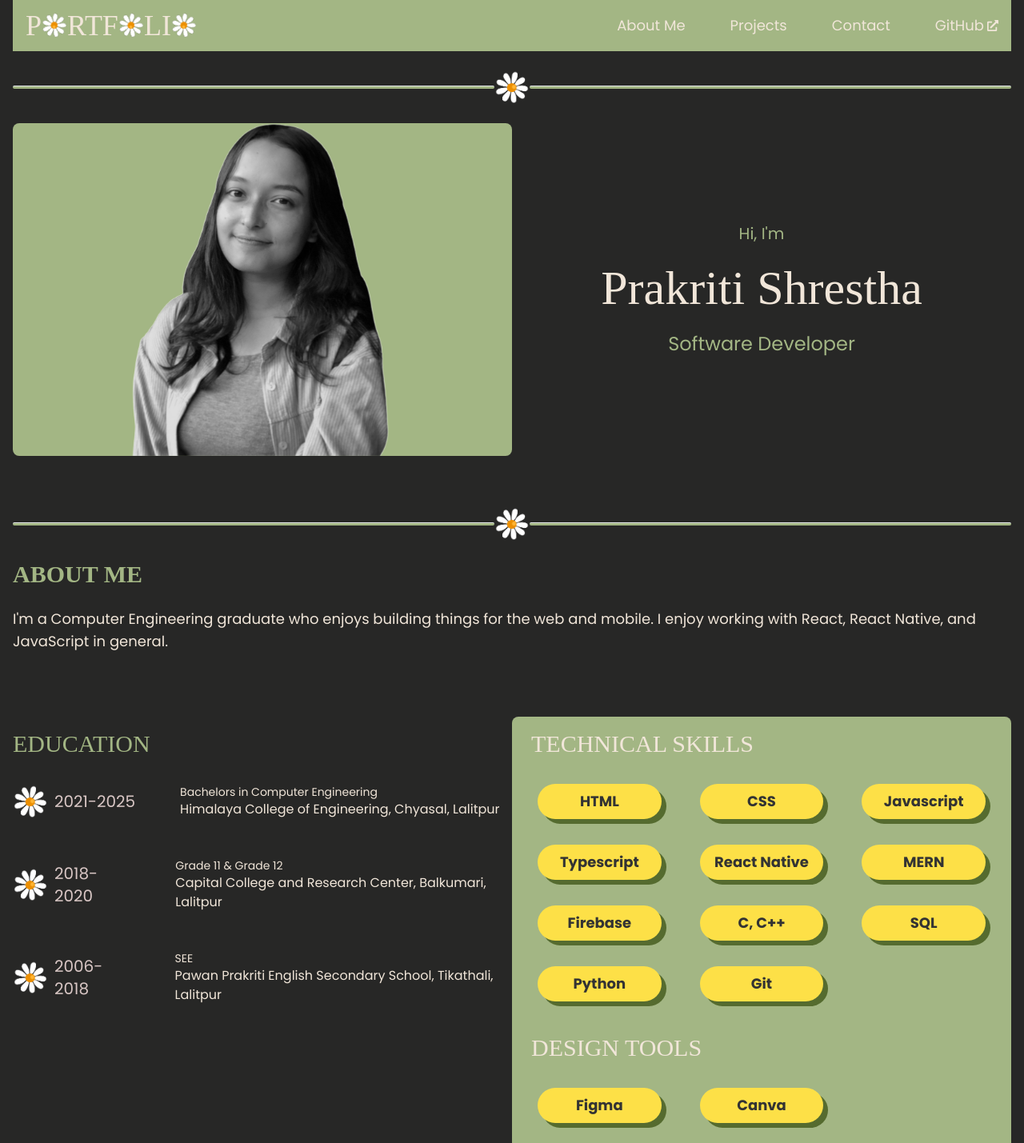
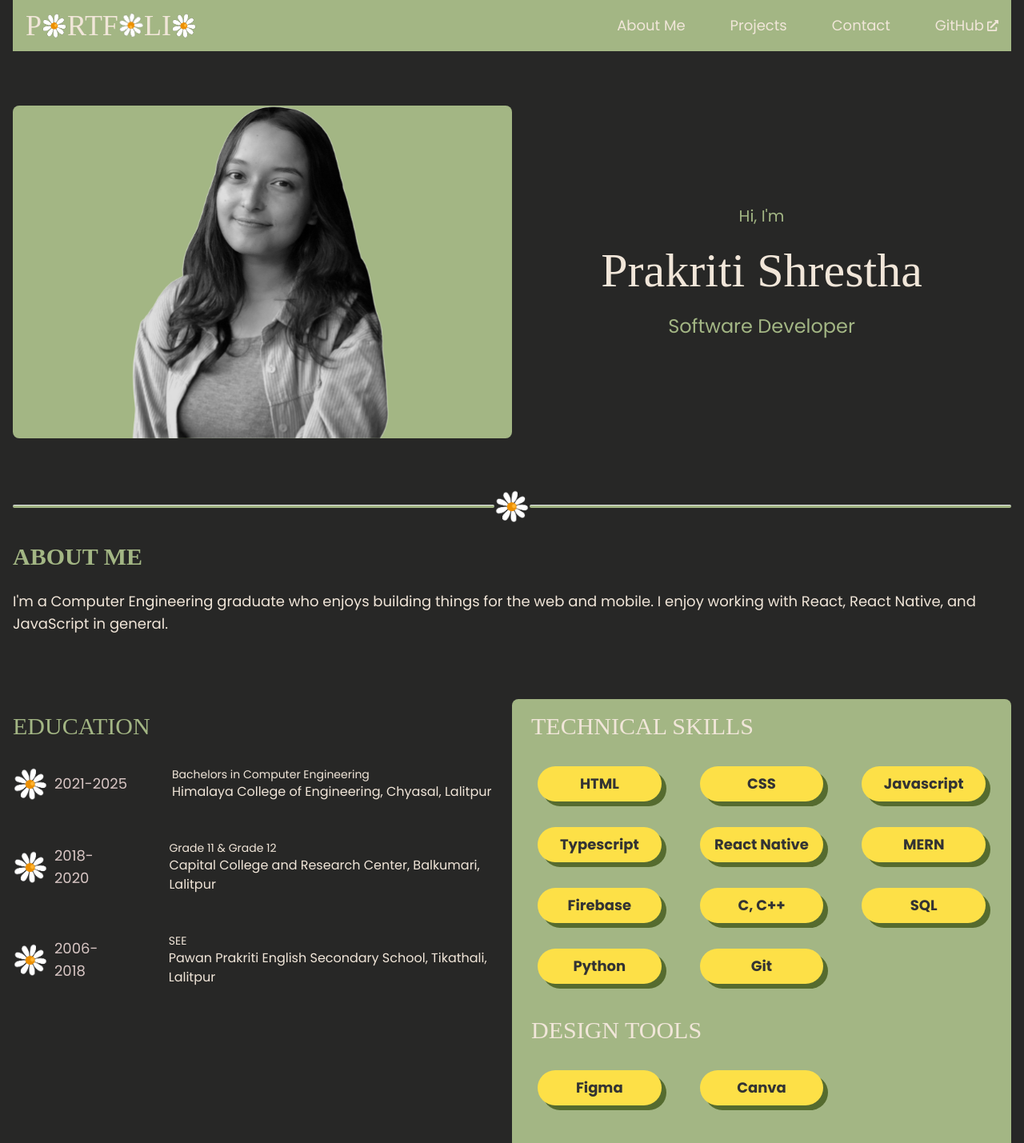
Before and after one commit to preykriti/Portfolio, a React (Vite) app: page / in a window 1280 px wide. Shown: the top 1429 px of the page at 80% size. Built offline with nearby package versions, Linux system fonts and the light colour scheme; a web font is replaced by a local one.

Commit message:
change project description

```diff
--- a/src/components/AboutMe.jsx
+++ b/src/components/AboutMe.jsx
@@ -33,7 +33,7 @@ const AboutMe = () => {
                 src={daisyFlower}
                 className="w-11 group-hover:animate-spin "
               />
-              <h3 className="mr-12 text-xl text-mutedBlush">2021-2025</h3>
+              <h3 className="mr-12 text-lg text-mutedBlush">2021-2025</h3>
               <div>
                 <p className="text-sm">Bachelors in Computer Engineering</p>
                 <p>Himalaya College of Engineering, Chyasal, Lalitpur</p>
@@ -44,7 +44,7 @@ const AboutMe = () => {
                 src={daisyFlower}
                 className="w-11 group-hover:animate-spin"
               />
-              <h3 className="mr-12 text-xl text-mutedBlush">2018-2020 </h3>
+              <h3 className="mr-12 text-lg text-mutedBlush">2018-2020 </h3>
               <div>
                 <p className="text-sm">Grade 11 & Grade 12</p>
                 <p>Capital College and Research Center, Balkumari, Lalitpur</p>
@@ -55,7 +55,7 @@ const AboutMe = () => {
                 src={daisyFlower}
                 className="w-11 group-hover:animate-spin"
               />
-              <h3 className="mr-12 text-xl text-mutedBlush">2006-2018</h3>
+              <h3 className="mr-12 text-lg text-mutedBlush">2006-2018</h3>
               <div>
                 <p className="text-sm">SEE</p>
                 <p>
--- a/src/components/Hero.jsx
+++ b/src/components/Hero.jsx
@@ -4,8 +4,8 @@ import LineSeparation from "./LineSeparation";
 
 const Hero = () => {
   return (
-    <div className="pt-6 mb-16" id="hero">
-      <LineSeparation />
+    <div className="pt-11 mb-16" id="hero">
+      {/* <LineSeparation /> */}
       <div className=" flex sm:flex-row flex-col pt-6 items-center">
         <div className="relative sm:w-1/2 group">
           <div className="absolute bg-sageGreen inset-0 z-0 rounded-lg group-hover:scale-75 transition-transform duration-500"></div>
--- a/src/components/Navbar.jsx
+++ b/src/components/Navbar.jsx
@@ -15,11 +15,11 @@ const Navbar = () => {
         className="text-4xl font-unkempt cursor-pointer"
       >
         <span className="flex items-center">
-          P<img src={daisy} className="w-8 h-8 animate-spin" />
+          P<img src={daisy} className="w-8 h-8 " />
           RTF
           <img src={daisy} className="w-8 h-8 animate-spin" />
           LI
-          <img src={daisy} className="w-8 h-8 animate-spin" />
+          <img src={daisy} className="w-8 h-8 " />
         </span>
       </Link>
       <ul className="gap-14 text-lg hidden md:flex font-poppins">
--- a/src/components/Projects.jsx
+++ b/src/components/Projects.jsx
@@ -17,7 +17,7 @@ const Projects = () => {
         <ProjectCard
           title="Regional Based Crop Yield Prediction Using LSTM"
           description="Collaborated with a team to develop a machine learning-based web app
-            that predicts crop yields across Nepal’s regions by analyzing soil,
+            that predicts crop yields across Nepal's regions by analyzing soil,
             weather, and crop data. Managed data collection and preprocessing
             using Jupyter and Python."
         />
@@ -29,8 +29,8 @@ const Projects = () => {
 
       <div className="grid grid-cols-1 sm:grid-cols-2 lg:grid-cols-3 gap-5 my-8">
         <ProjectCard
-          title="Notebook App"
-          description="A note-taking web application, implementing features like
+          title="Notebook Web App"
+          description="A note-taking web application made using MERN, implementing features like
             creating, editing, and deleting notes. Added user authentication,
             tag-based filtering, and a responsive interface for smooth user
             experience."
@@ -39,7 +39,7 @@ const Projects = () => {
 
         <ProjectCard
           title="eCommerce Platform"
-          description="An e-commerce website where users can browse products, search and filter by categories, sort by price, add items to their cart, and place orders. Users can securely log in and the admin can upload products and manage orders. The site also features Khalti payment integration and is fully responsive."
+          description="An e-commerce website made using MERN where users can browse products, search and filter by categories, sort by price, add items to their cart, and place orders. Users can securely log in and the admin can upload products and manage orders. The site also features Khalti payment integration and is fully responsive."
           github="https://github.com/preykriti/Ecommerce-app"
           website="https://shoppy-corner.vercel.app"
         />
```
